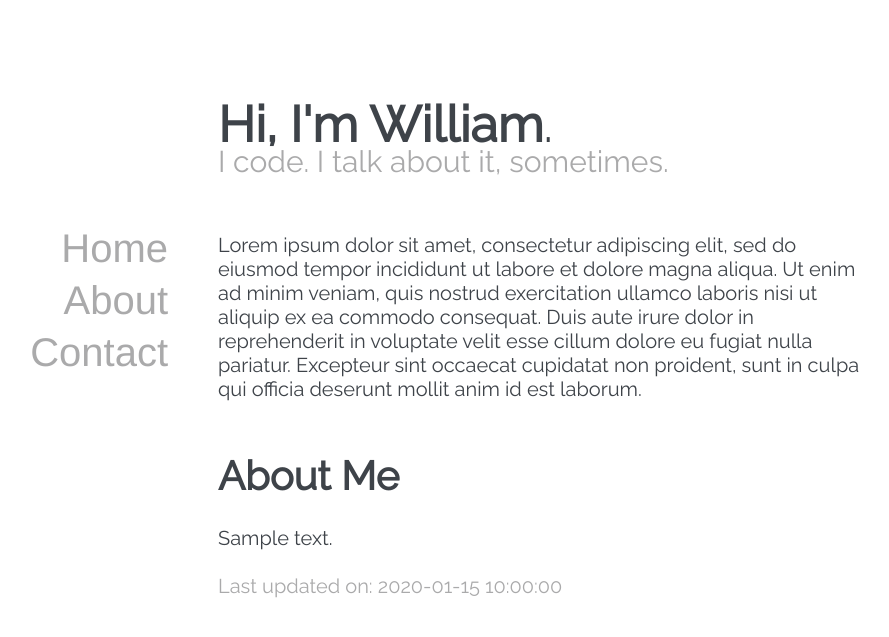
After one commit to WilliamMauclet/SmallBlog, a Flask app: template templates/about.html in a window 1280 px wide. The commit adds this page. Shown: the top 637 px of the page, without its empty margins (242-1131 px from the left). Run offline with Flask 2, Linux system fonts and the light colour scheme; the template is opened without the code that fills it: values that come from a table or form of the project are taken from there, others are empty; tables that the repository leaves empty hold one stand-in row (values such as "Sample post"); parts of the project's set-up code (start-up, migrations or seed data) failed here and were passed over.

Commit message:
About page implemented.

```diff
--- a/app.py
+++ b/app.py
@@ -2,7 +2,7 @@
 from flask_admin.contrib.sqla import ModelView
 from flask_login import LoginManager
 
-from models import db, User, Post
+from models import db, User, Post, About
 from admin import admin
 
 app = Flask(__name__)
@@ -19,7 +19,7 @@
 
 @app.route("/users")
 def users():
-    return render_template('list_users.html', users=User.query.all())  # .all()
+    return render_template('list_users.html', users=User.query.all())
 
 
 @app.route("/contact")
@@ -29,7 +29,7 @@
 
 @app.route("/about")
 def about():
-    raise NotImplementedError("TODO")
+    return render_template('about.html', about=About.query.order_by(About.date.desc()).first())
 
 
 @app.route("/test")
@@ -66,5 +66,6 @@
 
 # add view for posts
 admin.add_view(ModelView(Post, db.session))
+admin.add_view(ModelView(About, db.session))
 
 app.run(port=8000)
--- a/static/style.css
+++ b/static/style.css
@@ -64,6 +64,11 @@
     color: #aaaaab;
 }
 
+.post-date {
+    font-size: 20px;
+    color: #aaaaab;
+}
+
 @media(max-width:960px) and (min-width:690px) {
     body {
         width: auto;
--- /dev/null
+++ b/templates/about.html
@@ -0,0 +1,11 @@
+{% extends "base.html" %}
+
+{% block content %}
+<h1>About Me</h1>
+
+<div class="post-text">{{about.text}}</div>
+
+<br>
+
+<div class="post-date">Last updated on: {{about.date}}</div>
+{% endblock content %}}
--- a/templates/posts.html
+++ b/templates/posts.html
@@ -7,6 +7,8 @@
     <span class="post-title"> {{post.title}} </span>
     <br>
     <div class="post-text">{{post.text}}</div>
+    <br>
+    <div class="post-date">Posted on: {{post.date}}</div>
 </div>
 <br>
 {% else %}
```
Also changed, not shown: models.py (+10 -0 lines).
